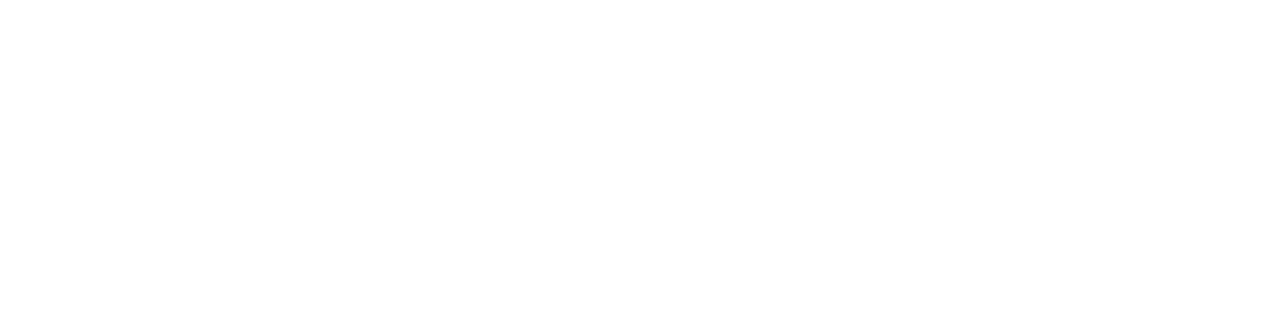
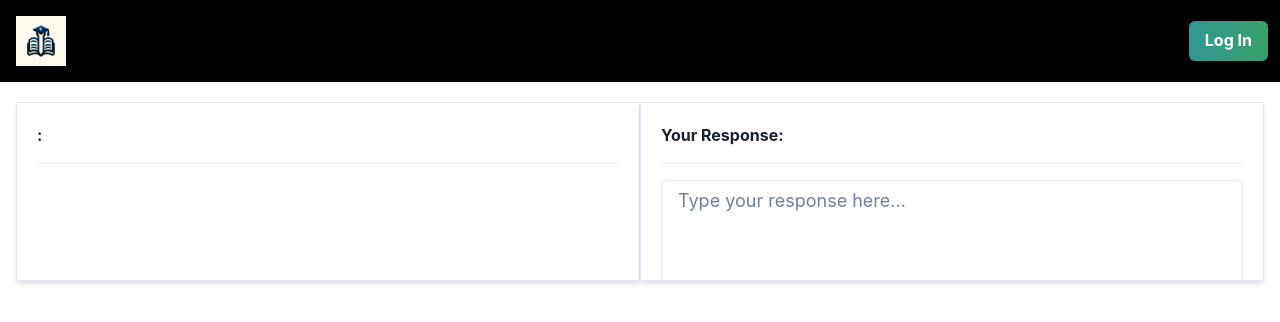
Before and after one commit to SeleemS/ielts-react, a React (Create React App) app: page /writingquestion/1 in a window 1280 px wide. Before the commit this address had no page. Shown: the top 322 px of the page. Built offline with nearby package versions, Linux system fonts and the light colour scheme; no server answers; the database is empty.

Commit message:
Add writingquestion.js

```diff
--- a/src/App.js
+++ b/src/App.js
@@ -2,6 +2,7 @@
 import { BrowserRouter as Router, Routes, Route } from 'react-router-dom';
 import HomePage from './pages/HomePage';
 import ReadingQuestion from './pages/ReadingQuestion';
+import WritingQuestion from './pages/WritingQuestion';
 
 function App() {
   return (
@@ -9,6 +10,7 @@
           <Routes>
               <Route path="/" element={<HomePage />} />
               <Route path="/readingquestion/:id" element={<ReadingQuestion />} />
+              <Route path="/writingquestion/:id" element={<WritingQuestion />} />
               {/* ... other routes */}
           </Routes>
       </Router>
--- a/src/components/DataTable.js
+++ b/src/components/DataTable.js
@@ -4,6 +4,7 @@
 import { useNavigate } from 'react-router-dom';
 import { getFirestore, collection, getDocs } from 'firebase/firestore';
 import ReadingQuestion from '../pages/ReadingQuestion';
+import WritingQuestion from '../pages/WritingQuestion';
 
 const DataTable = ({ selectedOption }) => {
     const [data, setData] = useState([]);
@@ -44,7 +45,9 @@
         if (selectedOption === 'Reading') {
             navigate(`ReadingQuestion/${id}`); // Navigate to ReadingQuestion with the document ID
         }
-        // You can add logic for other options if needed
+        if (selectedOption === 'Writing') {
+            navigate(`WritingQuestion/${id}`);
+        }
     };
 
     const getDifficultyColor = (difficulty) => {
--- /dev/null
+++ b/src/pages/WritingQuestion.js
@@ -0,0 +1,88 @@
+import React, { useState, useEffect } from 'react';
+import { useParams } from 'react-router-dom';
+import { Box, Textarea, Flex, Container, Text, Divider } from '@chakra-ui/react';
+import { app } from '../firebase';
+import { getFirestore, doc, getDoc } from 'firebase/firestore';
+import Navbar from '../components/Navbar';
+
+const WritingQuestion = () => {
+    const [passageText, setPassageText] = useState('');
+    const [passageTitle, setPassageTitle] = useState('');
+    const [userResponse, setUserResponse] = useState('');
+
+    // Use useParams to get the docId from the URL
+    const { id: docId } = useParams();
+
+    useEffect(() => {
+        const fetchData = async () => {
+            const db = getFirestore(app);
+            const docRef = doc(db, 'writingPassages', docId);
+            const docSnap = await getDoc(docRef);
+
+            if (docSnap.exists()) {
+                const data = docSnap.data();
+                setPassageText(data.passageText);
+                setPassageTitle(data.passageTitle);
+            } else {
+                console.log("No such document!");
+            }
+        };
+
+        fetchData();
+    }, [docId]);
+
+    const handleResponseChange = (event) => {
+        setUserResponse(event.target.value);
+    };
+
+    // You can add a submit handler if needed
+
+    return (
+        <>
+            <Navbar />
+            <Container maxW="container.xl">
+                <Flex
+                    direction={{ base: "column", md: "row" }}
+                    spacing={8}
+                    align="stretch"
+                    my={5}
+                >
+                    <Box
+                        flex="1"
+                        p={5}
+                        shadow="md"
+                        borderWidth="1px"
+                        overflowY="auto"
+                        maxH={{ base: "35vh", md: "70vh" }}
+                    >
+                        <Text fontWeight="bold">{passageTitle}:</Text>
+                        <Divider my={4} />
+                        <Box dangerouslySetInnerHTML={{ __html: passageText }} />
+                    </Box>
+
+                    <Box
+                        flex="1"
+                        p={5}
+                        shadow="md"
+                        borderWidth="1px"
+                        overflowY="auto"
+                        maxH={{ base: "35vh", md: "70vh" }}
+                    >
+                        <Text fontWeight="bold">Your Response:</Text>
+                        <Divider my={4} />
+                        <Textarea
+                            placeholder="Type your response here..."
+                            size="lg"
+                            height="100%" // Ensure the textarea takes up the remaining height
+                            value={userResponse}
+                            onChange={handleResponseChange}
+                        />
+                    </Box>
+                </Flex>
+                {/* Add a submit button if needed */}
+            </Container>
+        </>
+    );
+};
+
+export default WritingQuestion;
```
